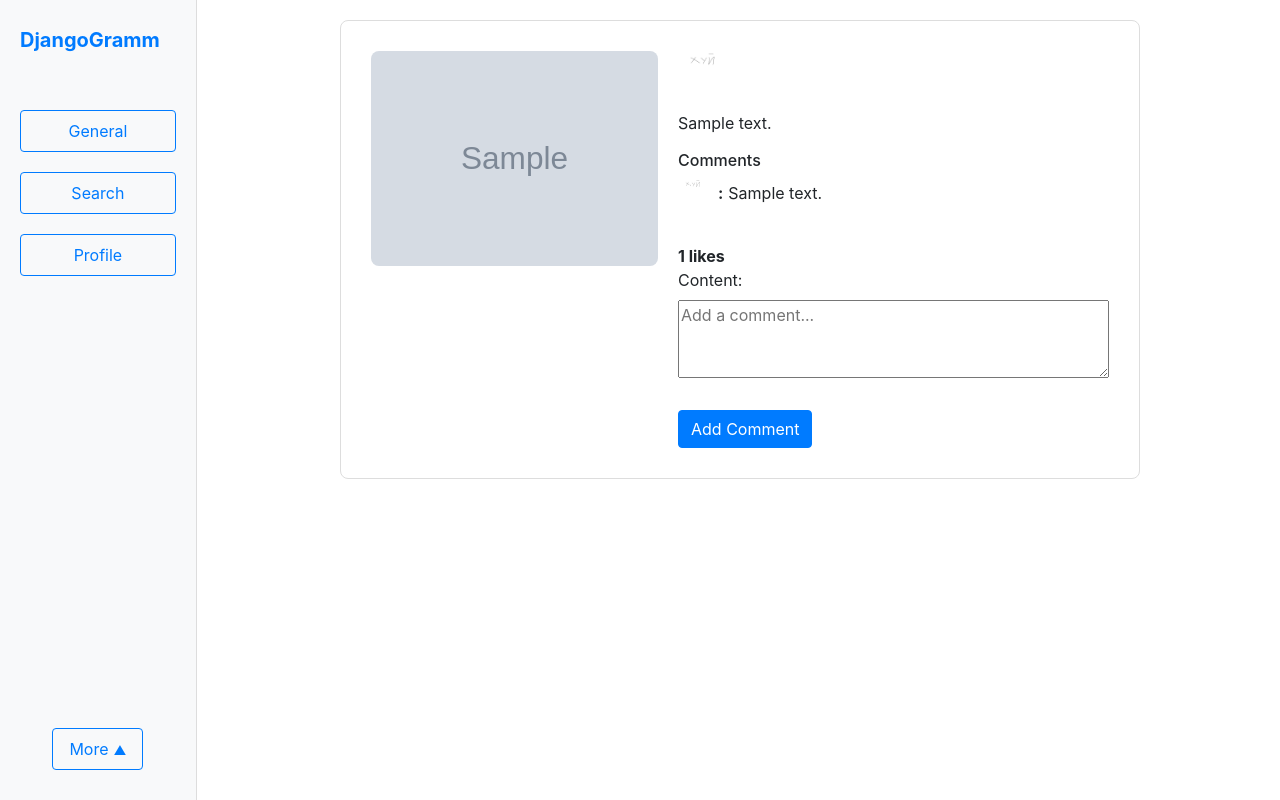
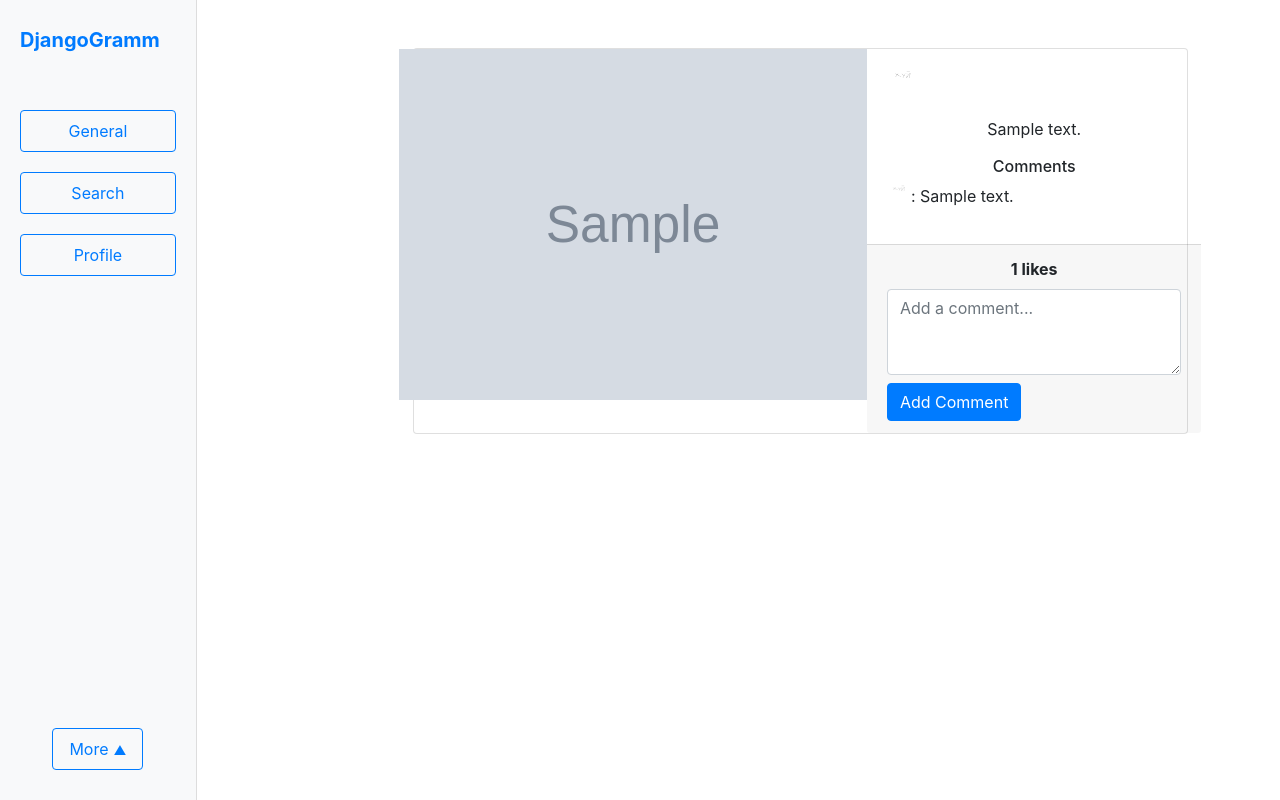
Before and after one commit to AlexanderVVasilenko/djangoGramm, a Django app: page /p/00000000-0000-0000-0000-000000000001 in a window 1280 px wide. Run offline with Django 5.2, Linux system fonts and the light colour scheme; a user stored in the database is signed in; tables that the repository leaves empty hold one stand-in row (values such as "Sample post"); grey boxes marked "Sample" are stand-in pictures; some libraries are stand-ins or nearby versions.

Commit message:
rewrite html files using bootstrap without custom styles. TODO: fix center content in authorize files;

```diff
--- a/feed/static/feed/post.css
+++ /dev/null
@@ -1,81 +0,0 @@
-.content {
-    flex: 1;
-    display: flex;
-    justify-content: center;
-    padding: 20px;
-    margin-left: 200px; /* Adjusted to fit the sidebar width */
-}
-.post-container {
-    max-width: 800px;
-    background-color: #fff;
-    border: 1px solid #ddd;
-    border-radius: 8px;
-    padding: 20px;
-    margin-bottom: 20px;
-    width: 100%;
-    box-sizing: border-box;
-    display: flex;
-    flex-direction: row; /* Added to split the container into two parts */
-}
-.post-left, .post-right {
-    padding: 10px;
-}
-.post-left {
-    flex: 1;
-    display: flex;
-    flex-direction: column;
-    align-items: center;
-}
-.post-right {
-    flex: 1.5;
-    display: flex;
-    flex-direction: column;
-}
-.post-header {
-    display: flex;
-    align-items: center;
-    margin-bottom: 10px;
-}
-.avatar {
-    width: 50px;
-    height: 50px;
-    border-radius: 50%;
-    margin-right: 10px;
-    object-fit: cover;
-}
-.username {
-    font-weight: bold;
-    margin-right: 10px;
-}
-.post-image {
-    max-width: 100%;
-    border-radius: 8px;
-    margin-bottom: 10px;
-}
-.comment-list {
-    list-style-type: none;
-    padding-left: 0;
-}
-.comment-item {
-    display: flex;
-    align-items: center;
-    margin-bottom: 10px;
-}
-.comment-avatar {
-    width: 30px;
-    height: 30px;
-    border-radius: 50%;
-    margin-right: 10px;
-    object-fit: cover;
-}
-.comment-username {
-    font-weight: bold;
-    margin-right: 5px;
-}
-.add-comment-btn {
-    margin-top: 10px;
-}
-.likes {
-    margin-top: 10px;
-    font-weight: bold;
-}
--- a/feed/templates/feed/post.html
+++ b/feed/templates/feed/post.html
@@ -1,47 +1,57 @@
 {% extends "base_authorised.html" %}
+{% load custom_filters %}
 {% load static %}
 {% block title %}Post{% endblock %}
-{% block sub_css_files %}
-    <link rel="stylesheet" href="{% static 'feed/post.css' %}">
-{% endblock %}
 {% block sub_content %}
-    <div class="content">
-        <div class="post-container">
-            <div class="post-left">
+    <div class="container-fluid mt-5">
+        <div class="row justify-content-center row-cols-1">
+            <div class="col-md-10 px-0">
+                <div class="card mb-4">
+                    <div class="row g-0">
+                        <div class="col-md-7 px-0">
                             <!-- Display Photos -->
                             {% for photo in object.photos.all %}
-                    <img src="{{ photo.image.url }}" alt="Post Image" class="post-image">
+                                <img src="{{ photo.image.url }}" alt="Post Image" class="img-fluid w-100">
                             {% endfor %}
                         </div>
-            <div class="post-right">
-                <div class="post-header">
-                    <img src="{% if object.user.avatar %}{{ object.user.avatar.url }}{% else %}{% static 'feed/images/default.png' %}{% endif %}" alt="Avatar" class="avatar">
-                    <h5 class="username"><a href="{% url 'profile' pk=object.user.username %}">{{ object.user.username }}</a></h5>
+                        <div class="col-md-5 d-flex flex-column px-0">
+                            <div class="card-body flex-grow-1">
+                                <div class="d-flex align-items-center mb-3">
+                                    <img src="{% if object.user.avatar %}{{ object.user.avatar.url }}{% else %}{% static 'feed/images/default.png' %}{% endif %}" alt="Avatar" class="rounded-circle me-2" style="width: 32px; height: 32px;">
+                                    <h5 class="mb-0"><a href="{% url 'profile' pk=object.user.username %}" class="text-decoration-none">{{ object.user.username }}</a></h5>
                                 </div>
-                <p>{{ object.description }}</p>
+                                <p class="card-text">{{ object.description }}</p>
                                 <!-- Display Comments -->
                                 <h6>Comments</h6>
-                <ul class="comment-list">
+                                <ul class="list-unstyled">
                                     {% for comment in object.comment_set.all %}
-                        <li class="comment-item">
-                            {% if comment.user.avatar %}
-                                <img src="{{ comment.user.avatar.url }}" alt="Avatar" class="comment-avatar">
-                            {% else %}
-                                <img src="{% static 'feed/images/default.png' %}" alt="Avatar" class="comment-avatar">
-                            {% endif %}
-                            <span class="comment-username"><a href="{% url 'profile' pk=comment.user.username %}">{{ comment.user.username }}</a>:</span>
+                                        <li class="d-flex align-items-start mb-2">
+                                            <img src="{% if comment.user.avatar %}{{ comment.user.avatar.url }}{% else %}{% static 'feed/images/default.png' %}{% endif %}" alt="Avatar" class="rounded-circle me-2" style="width: 24px; height: 24px;">
+                                            <div>
+                                                <span class="fw-bold"><a href="{% url 'profile' pk=comment.user.username %}" class="text-decoration-none">{{ comment.user.username }}</a>:</span>
                                                 <span>{{ comment.content }}</span>
+                                            </div>
                                         </li>
                                     {% endfor %}
                                 </ul>
+                            </div>
+                            <div class="card-footer">
                                 <!-- Display Likes -->
-                <div class="likes">{{ object.like_set.count }} likes</div>
+                                <p class="mb-2"><strong>{{ object.like_set.count }} likes</strong></p>
                                 <!-- Display Comment Form -->
-                <form method="post" action="{% url 'comment' pk=object.pk %}" class="add-comment-form">
+                                {% if user.is_authenticated %}
+                                    <form method="post" action="{% url 'comment' pk=object.pk %}" class="d-flex flex-column align-items-start">
                                         {% csrf_token %}
-                    {{ comment_form.as_p }}
-                    <button type="submit" class="btn btn-primary add-comment-btn">Add Comment</button>
+                                        <div class="w-100">
+                                            {{ comment_form.content|add_class:"form-control" }}
+                                        </div>
+                                        <button type="submit" class="btn btn-primary mt-2">Add Comment</button>
                                     </form>
+                                {% endif %}
+                            </div>
+                        </div>
+                    </div>
+                </div>
             </div>
         </div>
     </div>
--- a/user_profile/templatetags/custom_filters.py
+++ b/feed/templatetags/custom_filters.py
@@ -2,6 +2,7 @@ from django import template
 
 register = template.Library()
 
+
 @register.filter(name='add_class')
-def add_class(field, css_class):
-    return field.as_widget(attrs={"class": css_class})
+def add_class(value, css_class):
+    return value.as_widget(attrs={'class': css_class})
--- a/static/app.css
+++ /dev/null
@@ -1,12 +0,0 @@
-body {
-    font-family: Arial, sans-serif;
-    background-color: #fafafa;
-    padding: 0;
-    margin: 0;
-    display: flex;
-}
-.container-fluid {
-    width: 100%;
-    flex-direction: column; /* Set flex-direction to column for stacking elements vertically */
-    align-items: center; /* Align items (containers) along the center horizontally */
-}
--- a/templates/base.html
+++ b/templates/base.html
@@ -1,4 +1,3 @@
-{% load static %}
 <!DOCTYPE html>
 <html lang="en">
 <head>
@@ -6,7 +5,6 @@
     <meta name="viewport" content="width=device-width, initial-scale=1.0">
     <title>{% block title %}{% endblock %}</title>
     <link rel="stylesheet" href="https://stackpath.bootstrapcdn.com/bootstrap/4.3.1/css/bootstrap.min.css">
-    <link rel="stylesheet" href="{% static 'app.css' %}">
     {% block css_files %}
     {% endblock %}
 </head>
--- a/templates/base_authorised.html
+++ b/templates/base_authorised.html
@@ -3,13 +3,14 @@
 
 {% block css_files %}
     <link rel="stylesheet" href="{% static "app_authorised.css" %}">
-    <link rel="stylesheet" href="https://stackpath.bootstrapcdn.com/bootstrap/4.3.1/css/bootstrap.min.css">
     {% block sub_css_files %}
     {% endblock %}
 {% endblock %}
 
 {% block content %}
+    <div class="row row-cols-1">
         {% if request.user.is_authenticated %}
+        <div class="col-md-3">
             <div class="sidebar">
                 <a class="navbar-brand" href="{% url "home" %}">DjangoGramm</a>
                 <a href="{% url "home" %}" class="nav-link btn btn-outline-primary">General</a>
@@ -24,14 +25,13 @@
                     </div>
                 </div>
             </div>
-    {% else %}
-    <div class="sidebar">
-        <a class="navbar-brand" href="#">DjangoGramm</a>
-        <a href="#" class="nav-link btn btn-outline-primary">General</a>
-        <a href="#" class="nav-link btn btn-outline-primary">Search</a>
-        <a href="#" class="nav-link btn btn-outline-primary mt-auto">More</a>
+        </div>
+        <div class="col-md-9">
+            <div class="sub-content text-center">
+                {% block sub_content %}
+                {% endblock %}
+            </div>
         </div>
         {% endif %}
-    {% block sub_content %}
+    </div>
 {% endblock %}
-{% endblock %}
--- a/user_profile/forms.py
+++ b/user_profile/forms.py
@@ -7,12 +7,10 @@ from user_profile.models import User
 class AuthorForm(forms.ModelForm):
     email_or_username = forms.CharField(
         widget=forms.TextInput(attrs={'class': 'form-control', 'placeholder': 'Email or Username'}),
-        max_length=254,
-        label="Email or Username"
+        max_length=254
     )
     password = forms.CharField(
-        widget=forms.PasswordInput(attrs={'class': 'form-control', 'placeholder': 'Password'}),
-        label="Password"
+        widget=forms.PasswordInput(attrs={'class': 'form-control', 'placeholder': 'Password'})
     )
 
     def clean(self):
```
Also changed, not shown: feed/static/feed/home.css (deleted, +0 -43 lines), feed/templates/feed/home.html (+20 -25 lines), user_profile/static/user_profile/profile.css (deleted, +0 -34 lines), user_profile/templates/user_profile/login.html (+9 -13 lines), user_profile/templates/user_profile/user_profile.html (+8 -11 lines), feed/templatetags/__init__.py (added). Lines whose indentation alone changed are shown as unchanged.
